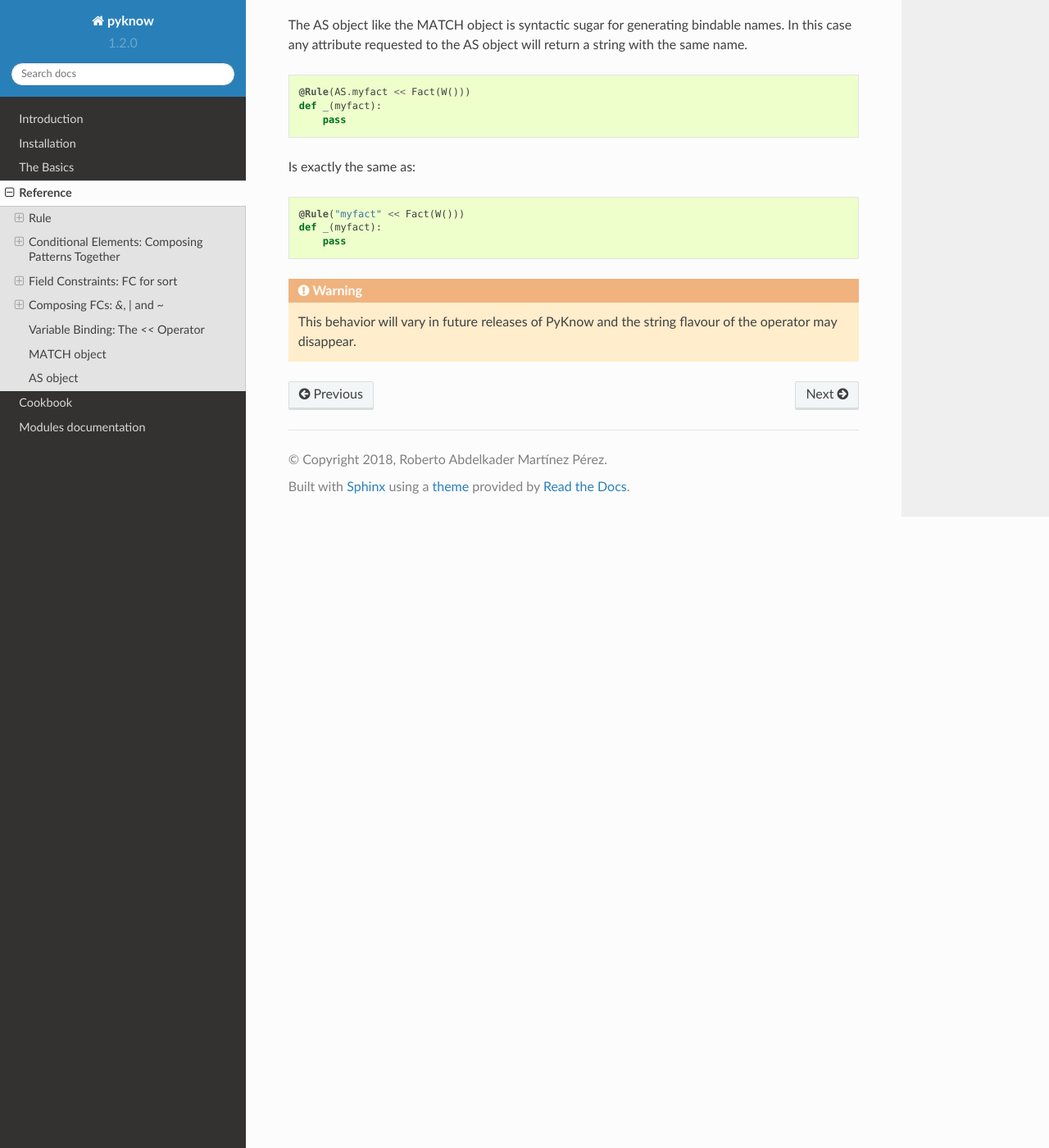
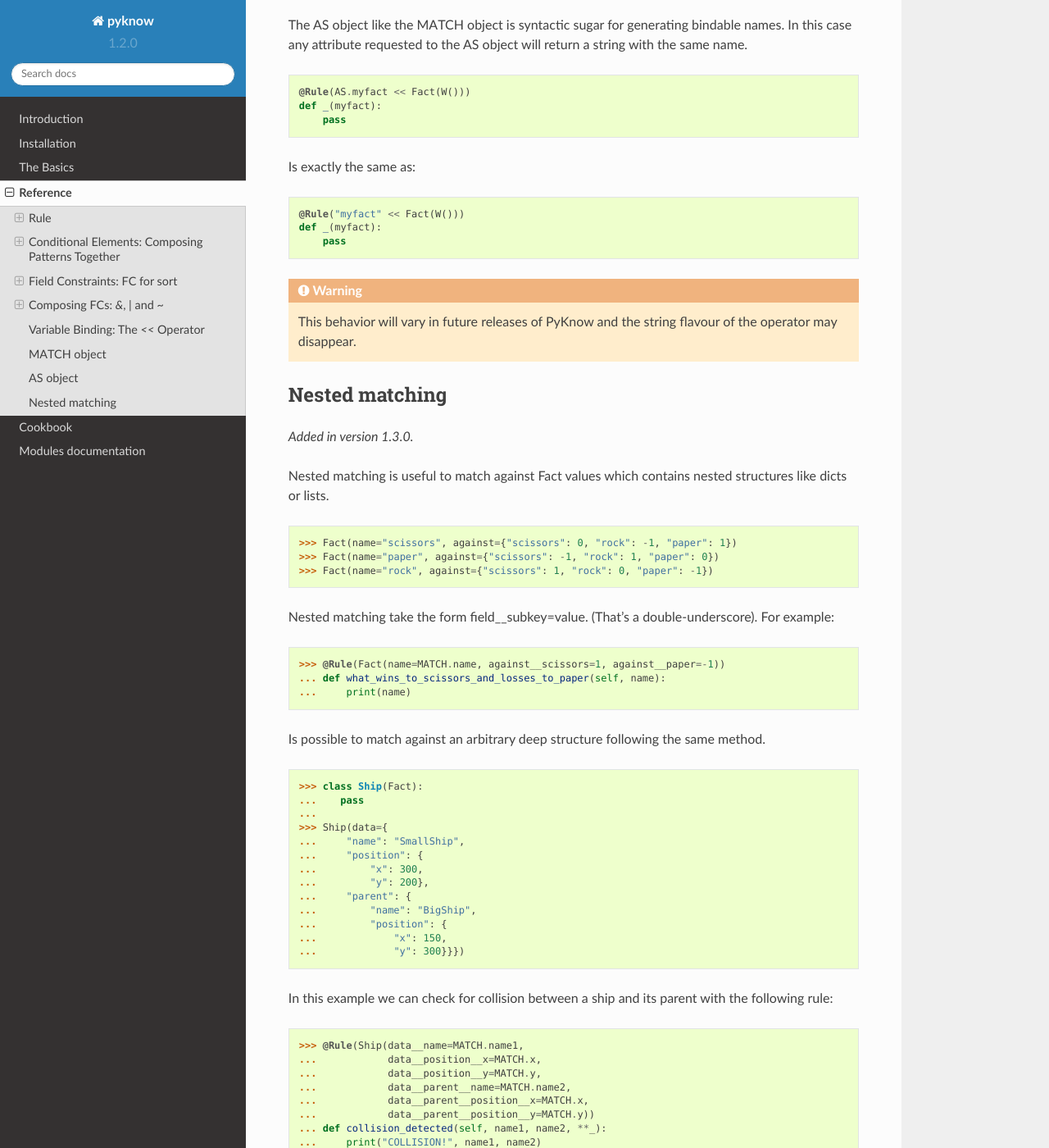
Before and after one commit to buguroo/pyknow, a Sphinx documentation site: the page built from docs/source/reference.rst, in a window 1280 px wide and 1400 px high, scrolled down 7178 px. Shown: the whole window at 82% size. Built offline with Sphinx 7.4.7 and the Read the Docs theme 2.0.0, drawn with Linux system fonts in a browser that asks for light colours; some of the changed text lies outside the part shown.

Commit message:
Nested matching documentation.

```diff
--- a/docs/source/reference.rst
+++ b/docs/source/reference.rst
@@ -393,3 +393,78 @@ Is exactly the same as:
 
    This behavior will vary in future releases of PyKnow and the string flavour
    of the operator may disappear.
+
+
+Nested matching
+---------------
+
+.. versionadded:: 1.3.0
+
+Nested matching is useful to match against Fact values which contains nested
+structures like dicts or lists.
+
+.. code-block:: python
+
+   >>> Fact(name="scissors", against={"scissors": 0, "rock": -1, "paper": 1})
+   >>> Fact(name="paper", against={"scissors": -1, "rock": 1, "paper": 0})
+   >>> Fact(name="rock", against={"scissors": 1, "rock": 0, "paper": -1})
+
+Nested matching take the form field__subkey=value. (That’s a
+double-underscore). For example:
+
+.. code-block:: python
+
+   >>> @Rule(Fact(name=MATCH.name, against__scissors=1, against__paper=-1))
+   ... def what_wins_to_scissors_and_losses_to_paper(self, name):
+   ...     print(name)
+
+
+Is possible to match against an arbitrary deep structure following the same method.
+
+.. code-block:: python
+
+   >>> class Ship(Fact):
+   ...    pass
+   ...
+   >>> Ship(data={
+   ...     "name": "SmallShip",
+   ...     "position": {
+   ...         "x": 300,
+   ...         "y": 200},
+   ...     "parent": {
+   ...         "name": "BigShip",
+   ...         "position": {
+   ...             "x": 150,
+   ...             "y": 300}}})
+
+In this example we can check for collision between a ship and its parent with
+the following rule:
+
+.. code-block:: python
+
+   >>> @Rule(Ship(data__name=MATCH.name1,
+   ...            data__position__x=MATCH.x,
+   ...            data__position__y=MATCH.y,
+   ...            data__parent__name=MATCH.name2,
+   ...            data__parent__position__x=MATCH.x,
+   ...            data__parent__position__y=MATCH.y))
+   ... def collision_detected(self, name1, name2, **_):
+   ...     print("COLLISION!", name1, name2)
+
+If the nested data structure contains list, tuples or any other sequence you
+can use numeric indexes as needed.
+
+.. code-block:: python
+
+   >>> Ship(data={
+   ...     "name": "SmallShip",
+   ...     "position": {
+   ...         "x": 300,
+   ...         "y": 200},
+   ...     "enemies": [
+   ...         {"name": "Destroyer"},
+   ...         {"name": "BigShip"}]})
+   >>>
+   >>> @Rule(Ship(data__enemies__0__name="Destroyer"))
+   ... def next_enemy_is_destroyer(self):
+   ...     print("Bye byee!")
```
